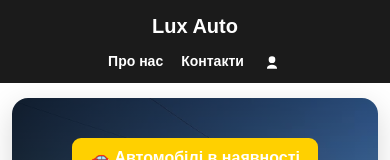
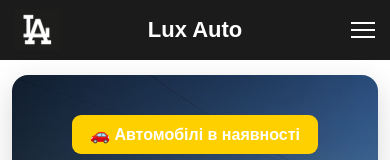
Before and after one commit to mr-Ace-w/Lux-Auto, a Next.js app: page / in a window 390 px wide. Shown: the top 160 px of the page. Built offline with nearby package versions, Linux system fonts and the light colour scheme; no server answers; the database is empty.

Commit message:
feat: premium mobile header animation

```diff
--- a/app/globals.css
+++ b/app/globals.css
@@ -1609,6 +1609,7 @@
 
 
 
+
 /* ==========================================================================
    CAR PAGE SPECIFIC STYLES (RESTORED FROM OLD VERSION WITH SHIELDING OVERRIDES)
    ========================================================================= */
@@ -2523,6 +2524,10 @@
     display: none !important;
 }
 
+.burger-btn {
+    display: none !important;
+}
+
 /* ================= HEADER RESPONSIVENESS OVERRIDES (BREAKPOINT AT 1024PX) ================= */
 @media (max-width: 1024px) {
     /* Header Responsiveness Fixes */
@@ -2533,28 +2538,47 @@
         display: inline !important;
     }
     .header {
-        padding: 10px 15px !important;
-        flex-wrap: wrap !important;
-        height: auto !important;
-        gap: 10px !important;
-        flex-direction: column !important;
+        padding: 0 15px !important;
+        flex-direction: row !important;
         align-items: center !important;
+        justify-content: space-between !important;
+        height: 60px !important;
+        position: relative !important;
+    }
+    .header-logo {
+        display: block !important;
+        width: 45px !important;
+        height: 45px !important;
+        object-fit: contain !important;
+    }
+    .header img {
+        display: block !important;
+        width: 45px !important;
+        height: 45px !important;
+        object-fit: contain !important;
     }
     .header-center {
-        position: static !important;
-        transform: none !important;
-        margin: 5px 0 !important;
-        font-size: 20px !important;
-    }
-    .header img {
-        display: none !important;
-    }
-    .header div:last-child {
-        width: auto !important;
+        position: absolute !important;
+        left: 50% !important;
+        top: 50% !important;
+        transform: translate(-50%, -50%) !important;
+        font-size: 22px !important;
+        margin: 0 !important;
+        transition: transform 0.4s cubic-bezier(0.25, 1, 0.5, 1), opacity 0.4s cubic-bezier(0.25, 1, 0.5, 1) !important;
+        opacity: 1 !important;
+        white-space: nowrap !important;
+    }
+    .header-nav {
+        position: absolute !important;
+        right: 55px !important;
+        top: 50% !important;
+        transform: translate(30px, -50%) !important;
+        opacity: 0 !important;
+        pointer-events: none !important;
         display: flex !important;
-        justify-content: center !important;
-        flex-wrap: nowrap !important;
+        align-items: center !important;
         gap: 18px !important;
+        transition: transform 0.4s cubic-bezier(0.25, 1, 0.5, 1), opacity 0.4s cubic-bezier(0.25, 1, 0.5, 1) !important;
     }
     .header a {
         margin: 0 !important;
@@ -2562,7 +2586,45 @@
         white-space: nowrap !important;
     }
     .header-account-link-old {
-        margin-left: 10px !important;
+        margin-left: 0 !important;
+    }
+    .burger-btn {
+        display: flex !important;
+        flex-direction: column !important;
+        justify-content: space-between !important;
+        width: 24px !important;
+        height: 16px !important;
+        background: transparent !important;
+        border: none !important;
+        cursor: pointer !important;
+        padding: 0 !important;
+        z-index: 1001 !important;
+        position: relative !important;
+    }
+    .burger-bar {
+        width: 100% !important;
+        height: 2px !important;
+        background-color: #fff !important;
+        transition: transform 0.3s ease, opacity 0.3s ease !important;
+        display: block !important;
+    }
+    .header.menu-open .header-center {
+        transform: translate(-150%, -50%) !important;
+        opacity: 0 !important;
+    }
+    .header.menu-open .header-nav {
+        transform: translate(0, -50%) !important;
+        opacity: 1 !important;
+        pointer-events: auto !important;
+    }
+    .header.menu-open .burger-bar:nth-child(1) {
+        transform: translateY(7px) rotate(45deg) !important;
+    }
+    .header.menu-open .burger-bar:nth-child(2) {
+        opacity: 0 !important;
+    }
+    .header.menu-open .burger-bar:nth-child(3) {
+        transform: translateY(-7px) rotate(-45deg) !important;
     }
 }
 
--- a/components/header.tsx
+++ b/components/header.tsx
@@ -2,26 +2,33 @@
 
 import Link from 'next/link';
 import { usePathname } from 'next/navigation';
+import { useState } from 'react';
 
 export function Header() {
   const pathname = usePathname();
+  const [isMenuOpen, setIsMenuOpen] = useState(false);
+
+  const toggleMenu = () => setIsMenuOpen(!isMenuOpen);
 
   return (
-    <div className="header">
-      <img src="/images/logo/LuxAutoImg3.png" alt="LuxAuto Logo" />
+    <div className={`header ${isMenuOpen ? 'menu-open' : ''}`}>
+      <img className="header-logo" src="/images/logo/LuxAutoImg3.png" alt="LuxAuto Logo" />
       <h2 className="header-center">Lux Auto</h2>
-      <div>
+
+      <div className="header-nav">
         {pathname !== '/' && (
-          <Link className="head-btn" href="/">
+          <Link className="head-btn" href="/" onClick={() => setIsMenuOpen(false)}>
             <span className="d-text">На головну</span>
             <span className="m-text">Головна</span>
           </Link>
         )}
         {pathname !== '/about' && (
-          <Link className="head-btn" href="/about">Про нас</Link>
+          <Link className="head-btn" href="/about" onClick={() => setIsMenuOpen(false)}>
+            Про нас
+          </Link>
         )}
         {pathname !== '/contacts' && (
-          <Link className="head-btn" href="/contacts">
+          <Link className="head-btn" href="/contacts" onClick={() => setIsMenuOpen(false)}>
             <span className="d-text">Зв&apos;яжіться з нами</span>
             <span className="m-text">Контакти</span>
           </Link>
@@ -32,7 +39,8 @@
             href="/admin"
             aria-label="Увійти в адмінку"
             title="Адмінка"
-            style={{ marginLeft: '25px', display: 'inline-flex', alignItems: 'center', verticalAlign: 'middle' }}
+            onClick={() => setIsMenuOpen(false)}
+            style={{ display: 'inline-flex', alignItems: 'center', verticalAlign: 'middle' }}
           >
             <svg viewBox="0 0 24 24" aria-hidden="true" style={{ width: '20px', height: '20px', fill: 'currentColor' }}>
               <path d="M12 12a4 4 0 1 0-4-4 4 4 0 0 0 4 4Zm0 2c-3.31 0-6 1.79-6 4v1h12v-1c0-2.21-2.69-4-6-4Z" />
@@ -40,6 +48,12 @@
           </Link>
         )}
       </div>
+
+      <button className="burger-btn" onClick={toggleMenu} aria-label="Toggle Menu">
+        <span className="burger-bar"></span>
+        <span className="burger-bar"></span>
+        <span className="burger-bar"></span>
+      </button>
     </div>
   );
 }
```
Also changed, not shown: 1 other file (tests, documents, lock files or other folders).
